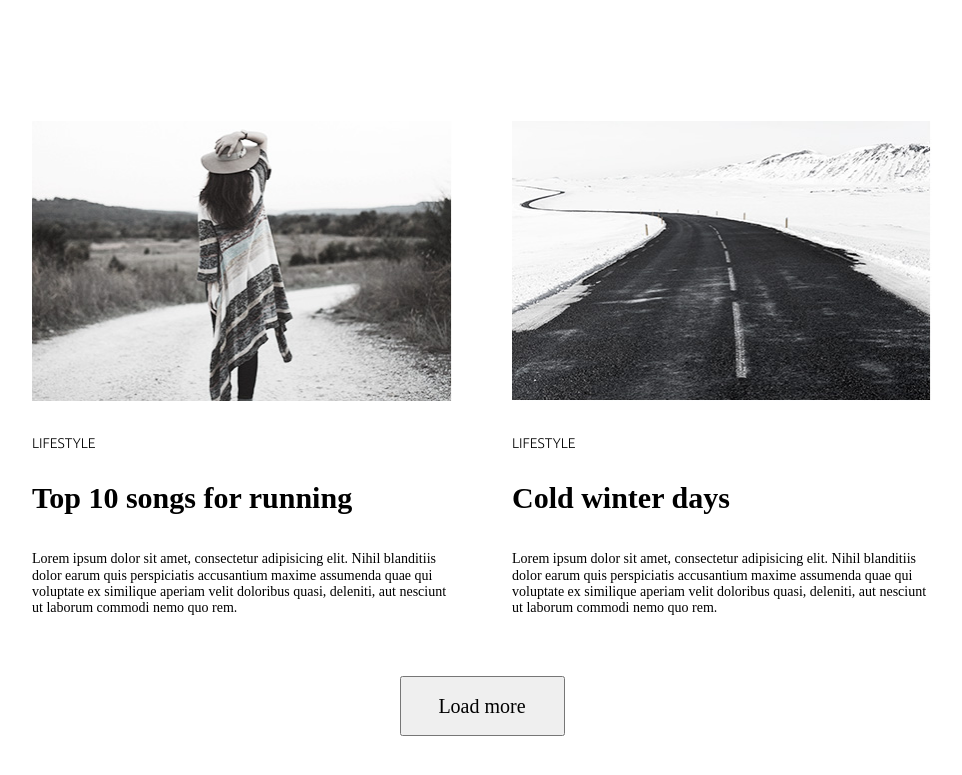
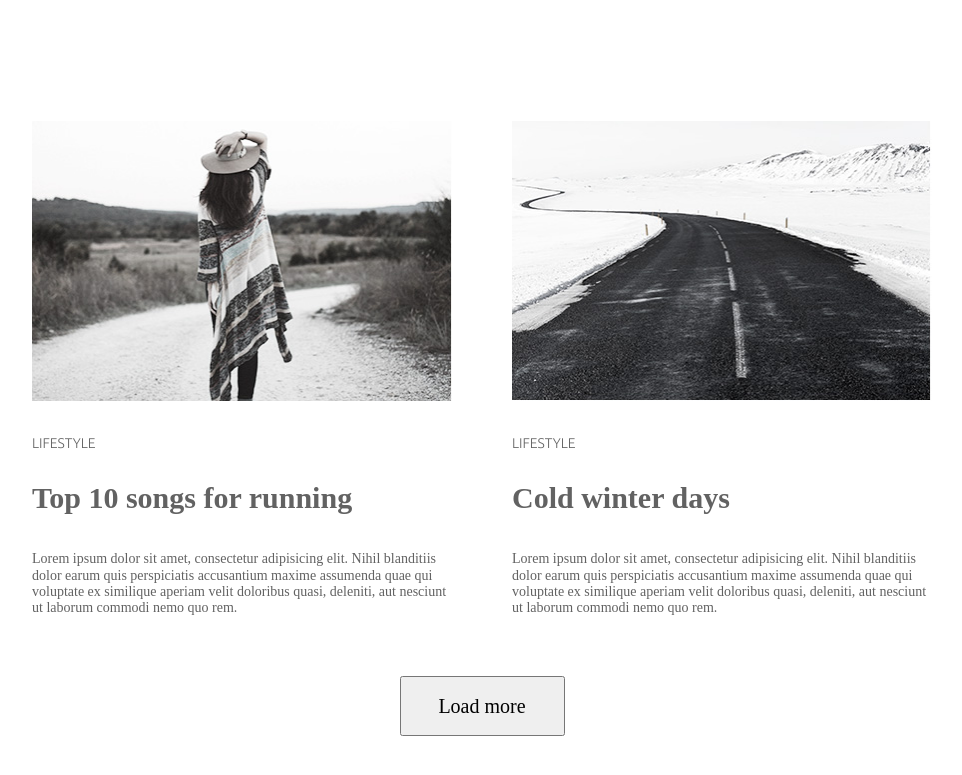
Before and after one commit to FrolovaElena/my_hw, a plain HTML site: page index.html in a window 1280 px wide. Shown: the part 1289-2064 px from the top of the page, without its empty margins (158-1120 px from the left). Drawn offline with Linux system fonts and the light colour scheme.

Commit message:
last changes

```diff
--- a/css/style.css
+++ b/css/style.css
@@ -56,6 +56,7 @@ input[type="radio"].visually-hidden{
     margin: 0;
     padding: 0;
     font-size: 0;
+    color: #626262;
     margin-bottom: 60px;
 }
 .section-list-item {
@@ -84,10 +85,7 @@ input[type="radio"].visually-hidden{
 .section-list-item:nth-of-type(2n+1) {
     margin-right: 60px;
 }
-.section-list-item:nth-of-type(5n) {
-    margin-bottom: 0;
-}
-.section-list-item:nth-of-type(6n) {
+.section-list-item:nth-last-child(-n+2) {
     margin-bottom: 0;
 }
 img {
```
